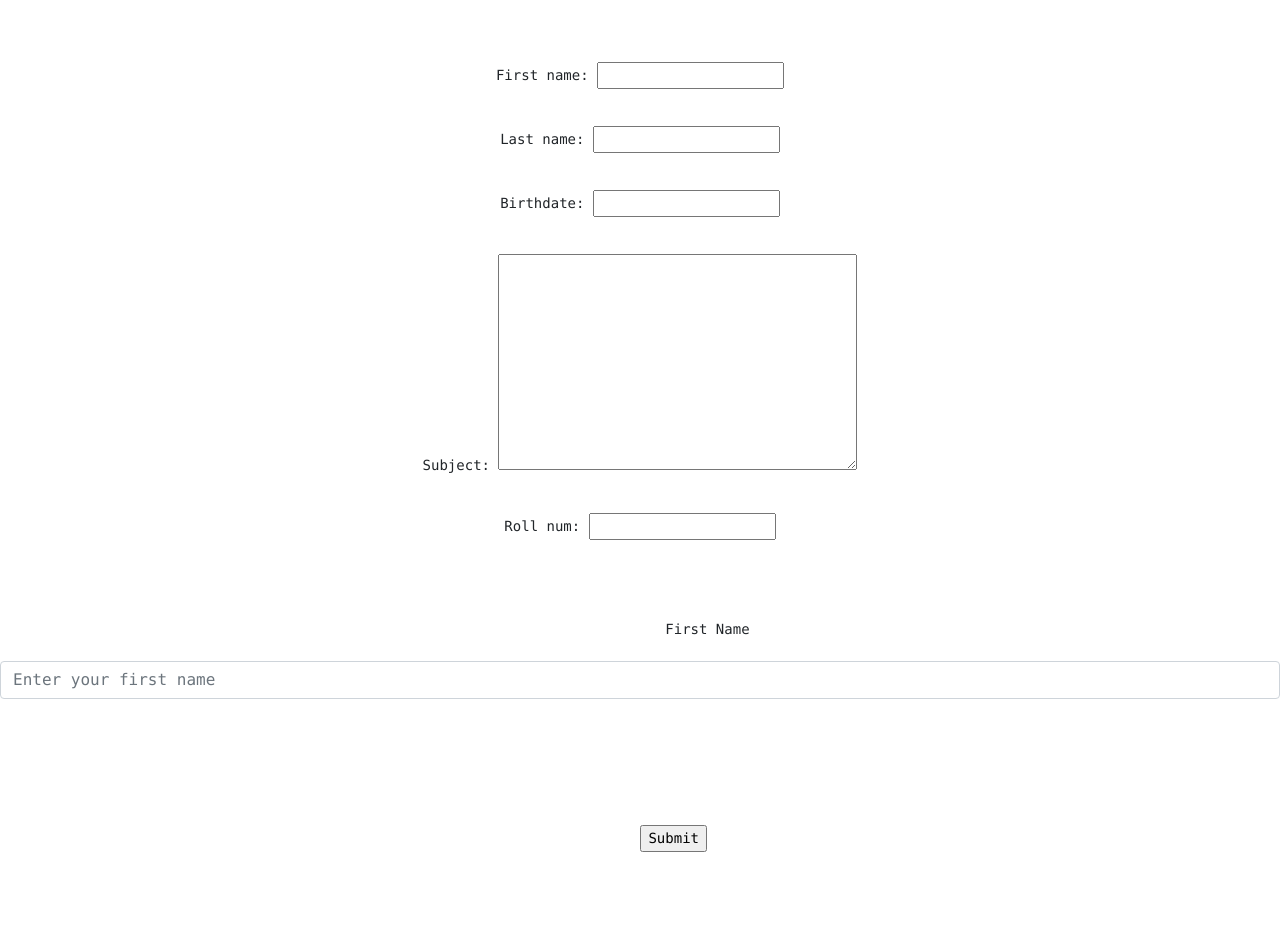
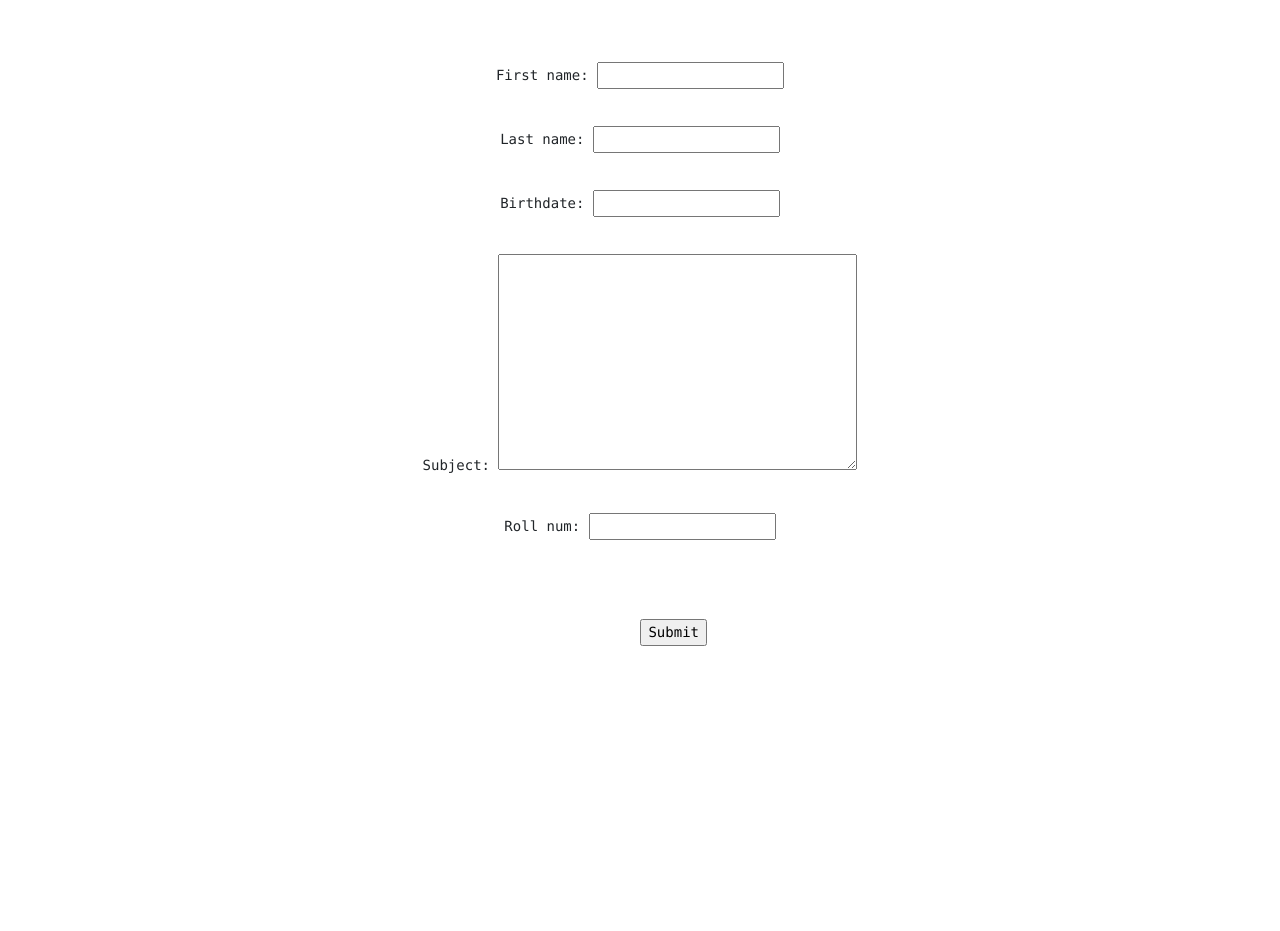
Before and after one commit to vandana1145/Django, a Django app: page / in a window 1280 px wide. Shown: the part 162-1093 px from the top of the page. After the commit the page ends 808 px from the top, so only its background shows below. Run offline with Django 3.2, Linux system fonts and the light colour scheme.

Commit message:
Small modification

```diff
--- a/templates/createStudent.html
+++ b/templates/createStudent.html
@@ -12,10 +12,6 @@
         <form method="POST">
             {% csrf_token %}
             {{form.as_p}}
-            <div class="form-group">
-                <label for="fname">First Name</label>
-                <input type="text" class="form-control" id="fname" placeholder="Enter your first name" required>
-            </div><br>
         </form>
         <input type="submit" name="Add">
     </center>
```
